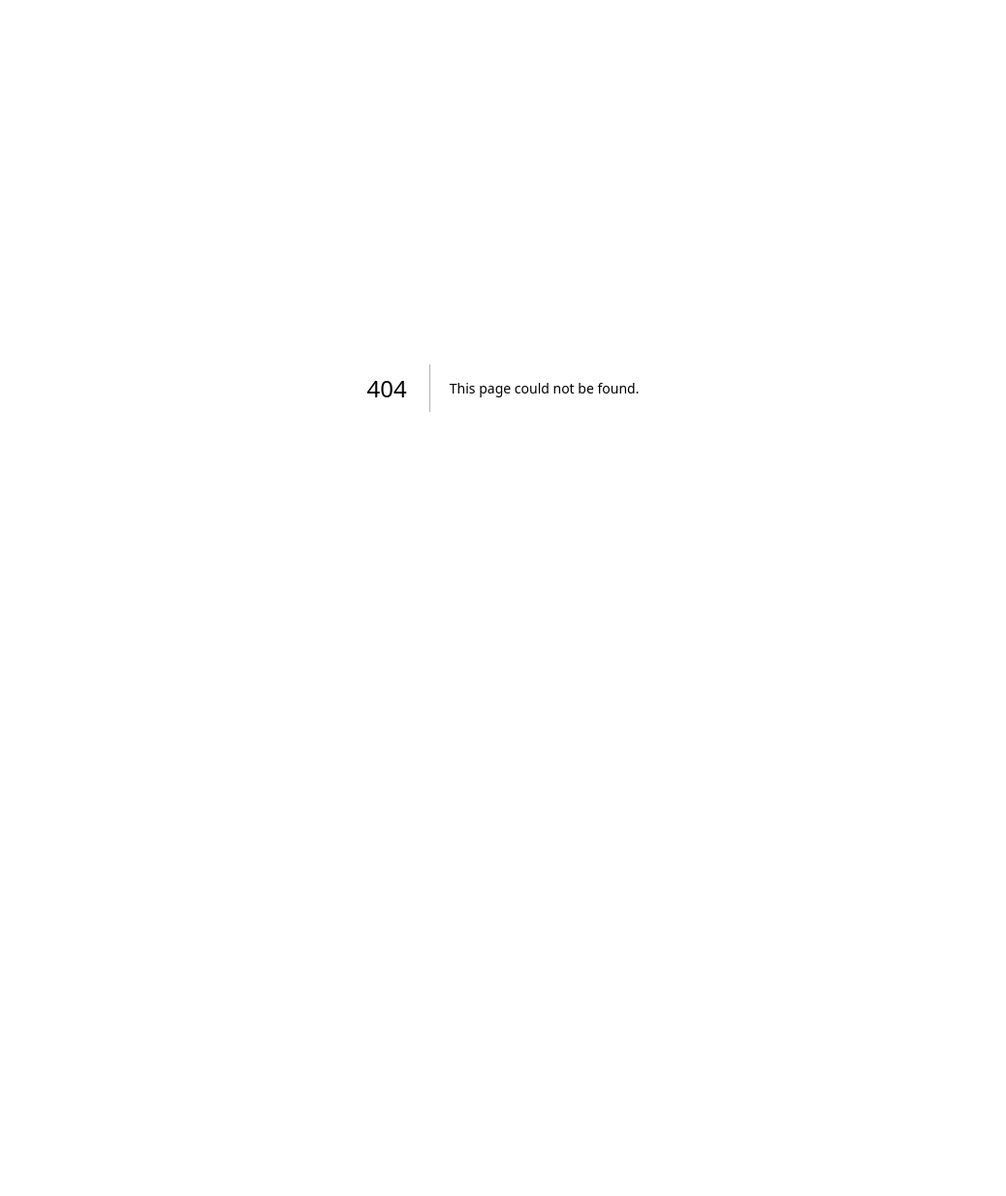
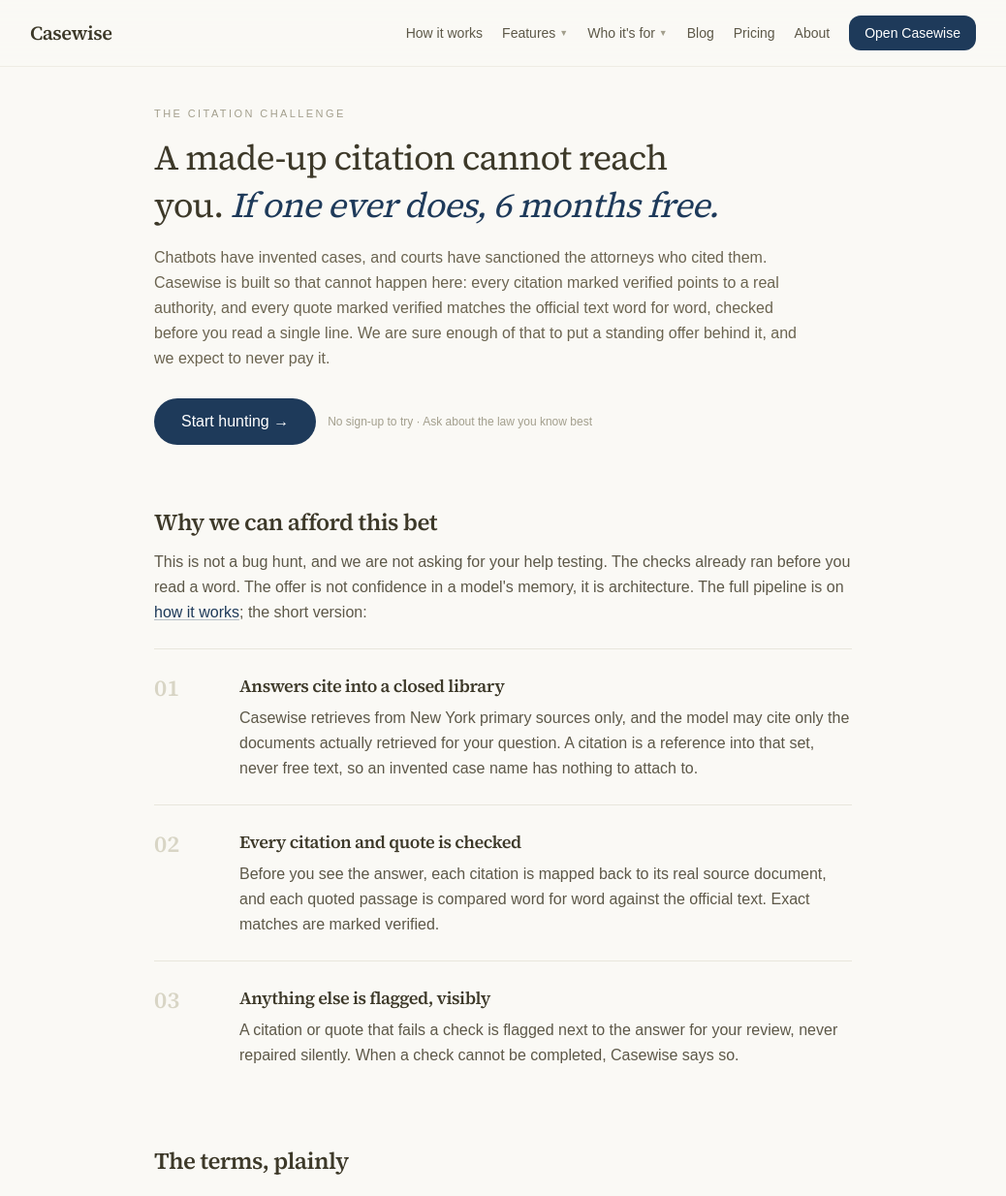
Before and after one commit to abdulmalik2024/casewise, a Next.js app in the folder apps/web/: page /challenge in a window 1280 px wide. Before the commit this address had no page. Shown: the top 1234 px of the page at 97% size, without its empty margins (121-1159 px from the left). Before the commit the page ends 800 px from the top, so only its background shows below. Built offline with nearby package versions, Linux system fonts and the light colour scheme.

Commit message:
V-2.22.0: citation challenge page — standing 6-months-free offer on verified citations
/challenge: dare-toned landing page (not a bug hunt) with pipeline recap,
plain terms, honest non-claims section, report mailto. Footer link + sitemap.

Co-Authored-By: Claude Fable 5 <noreply@anthropic.com>

```diff
--- /dev/null
+++ b/apps/web/app/(marketing)/challenge/page.tsx
@@ -0,0 +1,180 @@
+import type { Metadata } from "next";
+
+export const metadata: Metadata = {
+  title: "The Citation Challenge",
+  description:
+    "A fabricated citation cannot reach you: Casewise checks every citation and quote against the official source before you see a word. If one ever gets through, 6 months free.",
+};
+
+import Link from "next/link";
+import Reveal from "../Reveal";
+
+const STEPS = [
+  {
+    n: "01",
+    title: "Answers cite into a closed library",
+    body: "Casewise retrieves from New York primary sources only, and the model may cite only the documents actually retrieved for your question. A citation is a reference into that set, never free text, so an invented case name has nothing to attach to.",
+  },
+  {
+    n: "02",
+    title: "Every citation and quote is checked",
+    body: "Before you see the answer, each citation is mapped back to its real source document, and each quoted passage is compared word for word against the official text. Exact matches are marked verified.",
+  },
+  {
+    n: "03",
+    title: "Anything else is flagged, visibly",
+    body: "A citation or quote that fails a check is flagged next to the answer for your review, never repaired silently. When a check cannot be completed, Casewise says so.",
+  },
+];
+
+const TERMS = [
+  "The challenge covers citations and quoted passages that Casewise marks verified. Items flagged for review are the system working as designed, not a win.",
+  "To win: show a verified citation whose authority does not exist, or a verified quote that differs from the official text of the cited source.",
+  "We check every report against the official source (nysenate.gov, nycourts.gov, and the other official publishers in our library) and document the outcome either way.",
+  "The first verified report of a distinct issue earns the reward: 6 months of Casewise free. One reward per distinct issue.",
+  "Open to anyone, including guest questions. No deadline: the offer stands for as long as Casewise runs.",
+];
+
+export default function Challenge() {
+  return (
+    <main className="mx-auto max-w-3xl px-6 pb-20">
+      <p className="cw-hero-in cw-d1 pt-10 text-[11px] font-medium uppercase tracking-[0.22em] text-[#a39f8d] dark:text-neutral-500">
+        The citation challenge
+      </p>
+      <h1 className="cw-hero-in cw-d2 mt-3 text-balance text-3xl leading-snug tracking-tight [font-family:var(--font-serif)] md:text-4xl">
+        A made-up citation cannot reach you.{" "}
+        <em className="text-[#1e3a5a] dark:text-[#a8c4e0]">
+          If one ever does, 6 months free.
+        </em>
+      </h1>
+      <p className="cw-hero-in cw-d3 mt-4 max-w-2xl leading-relaxed text-[#6b6450] dark:text-neutral-400">
+        Chatbots have invented cases, and courts have sanctioned the attorneys
+        who cited them. Casewise is built so that cannot happen here: every
+        citation marked verified points to a real authority, and every quote
+        marked verified matches the official text word for word, checked
+        before you read a single line. We are sure enough of that to put a
+        standing offer behind it, and we expect to never pay it.
+      </p>
+      <div className="cw-hero-in cw-d4 mt-7 flex flex-wrap items-center gap-3">
+        <Link
+          href="/app"
+          className="cw-cta cw-sheen rounded-full bg-[#1e3a5a] px-7 py-3 font-medium text-white hover:bg-[#16304b]"
+        >
+          Start hunting <span className="cw-arrow">→</span>
+        </Link>
+        <span className="text-xs text-[#a39f8d]">
+          No sign-up to try · Ask about the law you know best
+        </span>
+      </div>
+
+      <Reveal>
+        <h2 className="mt-16 text-2xl font-semibold tracking-tight [font-family:var(--font-serif)]">
+          Why we can afford this bet
+        </h2>
+        <p className="mt-3 leading-relaxed text-[#5d5848] dark:text-neutral-300">
+          This is not a bug hunt, and we are not asking for your help testing.
+          The checks already ran before you read a word. The offer is not
+          confidence in a model&apos;s memory, it is architecture. The full
+          pipeline is on{" "}
+          <Link
+            href="/how-it-works"
+            className="text-[#1e3a5a] underline decoration-[#1e3a5a]/30 underline-offset-2 hover:decoration-[#1e3a5a] dark:text-[#a8c4e0]"
+          >
+            how it works
+          </Link>
+          ; the short version:
+        </p>
+      </Reveal>
+
+      <ol className="mt-6">
+        {STEPS.map((s) => (
+          <li key={s.n} className="border-t border-[#e8e6dc] dark:border-neutral-800">
+            <Reveal>
+              <div className="grid gap-2 py-6 md:grid-cols-[4rem_1fr] md:gap-6">
+                <div className="text-2xl font-semibold text-[#d8d5c5] [font-family:var(--font-serif)] dark:text-neutral-700">
+                  {s.n}
+                </div>
+                <div>
+                  <h3 className="text-lg font-semibold tracking-tight [font-family:var(--font-serif)]">
+                    {s.title}
+                  </h3>
+                  <p className="mt-1.5 leading-relaxed text-[#5d5848] dark:text-neutral-300">
+                    {s.body}
+                  </p>
+                </div>
+              </div>
+            </Reveal>
+          </li>
+        ))}
+      </ol>
+
+      <Reveal>
+        <h2 className="mt-14 text-2xl font-semibold tracking-tight [font-family:var(--font-serif)]">
+          The terms, plainly
+        </h2>
+        <ul className="mt-5 space-y-3">
+          {TERMS.map((t, i) => (
+            <li
+              key={i}
+              className="flex gap-3 rounded-xl border border-[#e3e1d5] bg-white px-4 py-3 text-sm leading-relaxed text-[#5d5848] dark:border-neutral-700 dark:bg-[#30302e] dark:text-neutral-300"
+            >
+              <span className="font-semibold text-[#1e3a5a] dark:text-[#a8c4e0]">
+                {i + 1}.
+              </span>
+              <span>{t}</span>
+            </li>
+          ))}
+        </ul>
+      </Reveal>
+
+      <Reveal>
+        <h2 className="mt-14 text-2xl font-semibold tracking-tight [font-family:var(--font-serif)]">
+          What this challenge does not claim
+        </h2>
+        <p className="mt-3 leading-relaxed text-[#5d5848] dark:text-neutral-300">
+          Verification guarantees that citations are real and quotes are exact.
+          It does not guarantee that an analysis weighs authorities the way you
+          would, or that the library contains every document relevant to your
+          matter. That part is your judgment, and Casewise is built to support
+          it, not replace it: every source links to the official text, one
+          click from answer to authority. Casewise is a research tool for
+          licensed attorneys and does not provide legal advice.
+        </p>
+      </Reveal>
+
+      <Reveal>
+        <div className="mt-12 rounded-2xl border border-[#e3e1d5] bg-[#f5f4ee] p-8 dark:border-neutral-700 dark:bg-[#1f1e1b]">
+          <h2 className="text-xl font-semibold tracking-tight [font-family:var(--font-serif)]">
+            Think you beat it?
+          </h2>
+          <p className="mt-2 leading-relaxed text-[#5d5848] dark:text-neutral-300">
+            Email{" "}
+            <a
+              href="mailto:info@casewise.si?subject=Citation%20challenge%20report"
+              className="text-[#1e3a5a] underline decoration-[#1e3a5a]/30 underline-offset-2 hover:decoration-[#1e3a5a] dark:text-[#a8c4e0]"
+            >
+              info@casewise.si
+            </a>{" "}
+            with your question, the answer you received, and the citation or
+            quote you believe is wrong. We will check it against the official
+            source and reply with what we find, either way. We expect this
+            inbox to stay quiet.
+          </p>
+          <div className="mt-5 flex flex-wrap items-center gap-3">
+            <Link
+              href="/app"
+              className="cw-cta cw-sheen rounded-full bg-[#1e3a5a] px-7 py-3 font-medium text-white hover:bg-[#16304b]"
+            >
+              Ask a question you know the answer to{" "}
+              <span className="cw-arrow">→</span>
+            </Link>
+          </div>
+          <p className="mt-4 text-xs text-[#a39f8d] dark:text-neutral-500">
+            For licensed attorneys · No sign-up to try · 30 days free, no
+            credit card
+          </p>
+        </div>
+      </Reveal>
+    </main>
+  );
+}
--- a/apps/web/app/(marketing)/layout.tsx
+++ b/apps/web/app/(marketing)/layout.tsx
@@ -103,6 +103,7 @@ export default function MarketingLayout({ children }: { children: React.ReactNod
             <Link href="/features" className="hover:text-[#5d5848]">Features</Link>
             <Link href="/who-its-for" className="hover:text-[#5d5848]">Who it&apos;s for</Link>
             <Link href="/blog" className="hover:text-[#5d5848]">Blog</Link>
+            <Link href="/challenge" className="hover:text-[#5d5848]">The challenge</Link>
             <Link href="/pricing" className="hover:text-[#5d5848]">Pricing</Link>
             <Link href="/about" className="hover:text-[#5d5848]">About</Link>
             <Link href="/privacy" className="hover:text-[#5d5848]">Privacy</Link>
--- a/apps/web/app/app/[[...ws]]/page.tsx
+++ b/apps/web/app/app/[[...ws]]/page.tsx
@@ -1952,7 +1952,7 @@ function Home() {
               <span className="text-xl font-semibold tracking-tight [font-family:var(--font-serif)]">
                 Casewise
               </span>
-              <span className="text-[10px] text-[#a39f8d] dark:text-neutral-500">V-2.21.0</span>
+              <span className="text-[10px] text-[#a39f8d] dark:text-neutral-500">V-2.22.0</span>
             </Link>
             <button
               onClick={toggleSidebar}
@@ -2221,7 +2221,7 @@ function Home() {
             <span className="text-lg font-semibold tracking-tight [font-family:var(--font-serif)]">
               Casewise
             </span>
-            <span className="text-[10px] text-[#a39f8d] dark:text-neutral-500">V-2.21.0</span>
+            <span className="text-[10px] text-[#a39f8d] dark:text-neutral-500">V-2.22.0</span>
           </Link>
           <button
             onClick={() => setMobileNavOpen(true)}
--- a/apps/web/app/sitemap.ts
+++ b/apps/web/app/sitemap.ts
@@ -9,6 +9,7 @@ export default function sitemap(): MetadataRoute.Sitemap {
     { path: "/features", priority: 0.9 },
     { path: "/who-its-for", priority: 0.8 },
     { path: "/pricing", priority: 0.9 },
+    { path: "/challenge", priority: 0.8 },
     { path: "/blog", priority: 0.7 },
     { path: "/about", priority: 0.5 },
     { path: "/privacy", priority: 0.2 },
```
Also changed, not shown: 1 other file (tests, documents, lock files or other folders).
